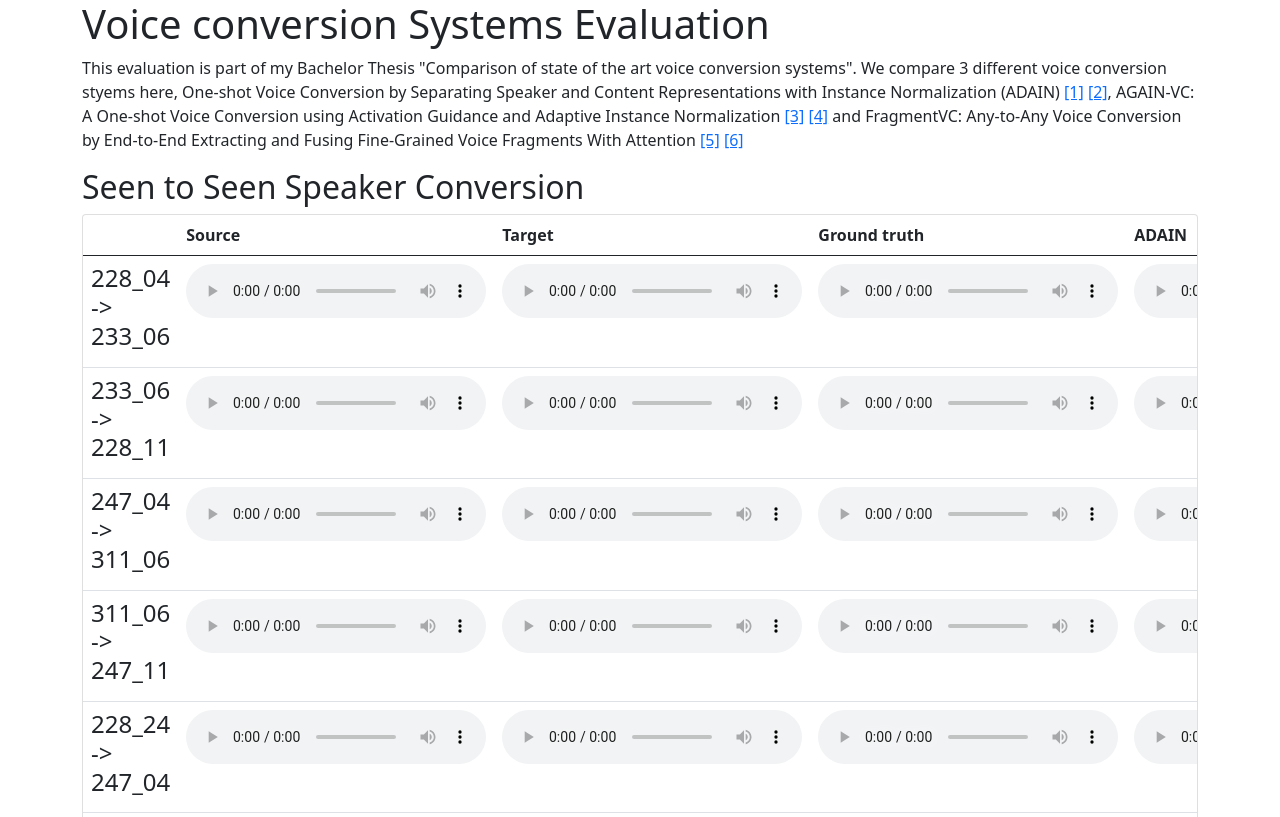
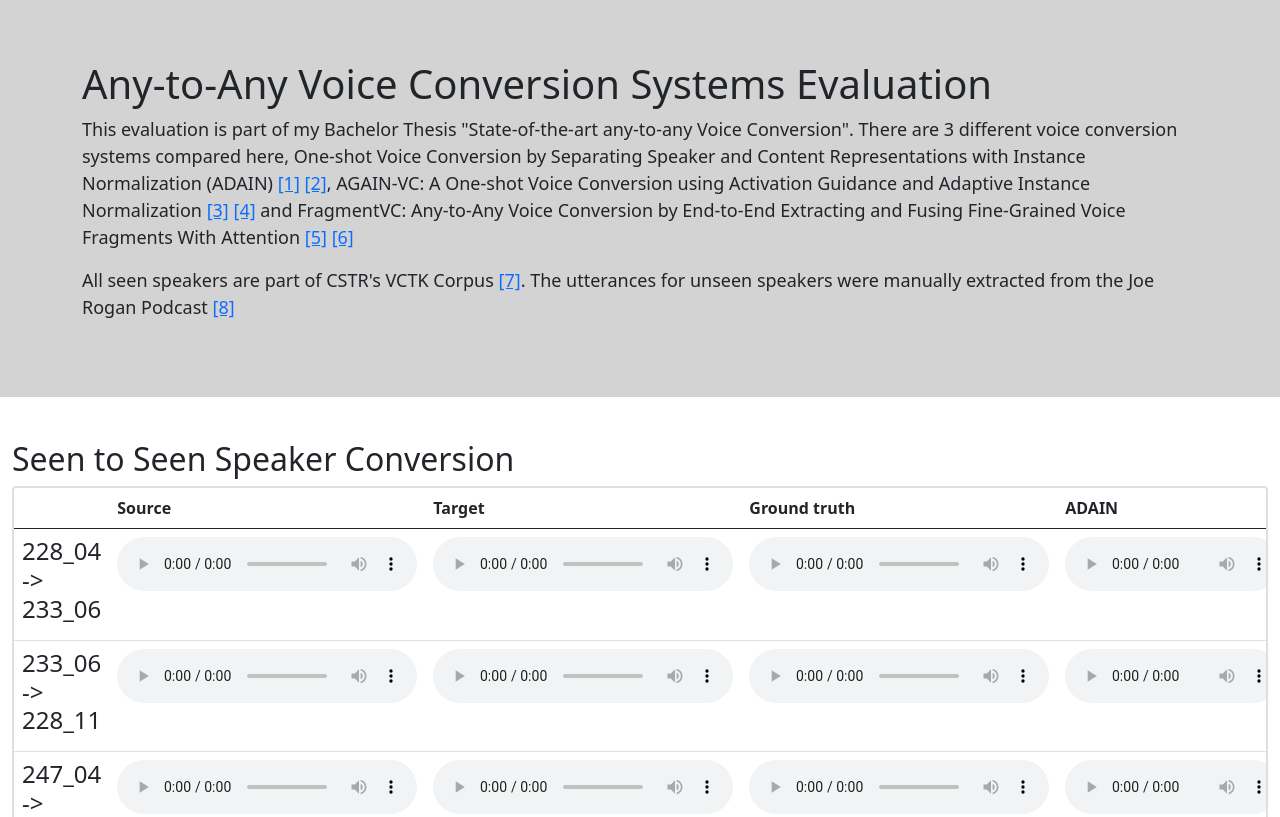
Before and after one commit to m1n1/vc-eval, a plain HTML site: page index.html in a window 1280 px wide. Shown: the top 817 px of the page. Drawn offline with nearby package versions, Linux system fonts and the light colour scheme.

Commit message:
Small style and text improvements

```diff
--- a/index.html
+++ b/index.html
@@ -1,18 +1,15 @@
 <!DOCTYPE html>
 <html>
-    <link type="text/css" rel="stylesheet" href="stylesheets/main.css" />
+    <link type="text/css" rel="stylesheet" href="/stylesheets/main.css" />
+    <!-- CSS only -->
+    <link href="https://cdn.jsdelivr.net/npm/bootstrap@5.0.2/dist/css/bootstrap.min.css" rel="stylesheet"
+    integrity="sha384-EVSTQN3/azprG1Anm3QDgpJLIm9Nao0Yz1ztcQTwFspd3yD65VohhpuuCOmLASjC" crossorigin="anonymous">
 <body>
-    <div class="jumbotron jumptron-fluid">
+    <div class="jumbotron jumptron-fluid" id="header">
         <div class="container">
-        <!-- CSS only -->
-        <link href="https://cdn.jsdelivr.net/npm/bootstrap@5.0.2/dist/css/bootstrap.min.css" rel="stylesheet"
-            integrity="sha384-EVSTQN3/azprG1Anm3QDgpJLIm9Nao0Yz1ztcQTwFspd3yD65VohhpuuCOmLASjC" crossorigin="anonymous">
+        <h1>Any-to-Any Voice Conversion Systems Evaluation</h1>
 
-
-        <h1>Voice conversion Systems Evaluation</h1>
-
-        <p>This evaluation is part of my Bachelor Thesis "Comparison of state of the art voice conversion systems". We
-            compare 3 different voice conversion styems here,
+        <p class="header-text">This evaluation is part of my Bachelor Thesis "State-of-the-art any-to-any Voice Conversion". There are 3 different voice conversion systems compared here,
             One-shot Voice Conversion by Separating Speaker and Content Representations with Instance Normalization
             (ADAIN)
             <a href="https://github.com/jjery2243542/adaptive_voice_conversion">[1]</a> <a
@@ -23,9 +20,13 @@
             With Attention
             <a href="https://github.com/yistLin/FragmentVC">[5]</a> <a href="https://arxiv.org/abs/2010.14150">[6]</a>
         </p>
+        <p class="header-text">  All seen speakers are part of CSTR's VCTK Corpus <a href="https://datashare.ed.ac.uk/handle/10283/2950">[7]</a>.
+            The utterances for unseen speakers were manually extracted from the Joe Rogan Podcast <a href="https://www.youtube.com/user/PowerfulJRE">[8]</a>
+        </p>
+
     </div>
     </div>
-    <div class="container-xl">
+    <div class="container-xxl">
         <h2>Seen to Seen Speaker Conversion</h2>
         <div class="card mb-3">
             <div class="table-responsive">
--- a/stylesheets/main.css
+++ b/stylesheets/main.css
@@ -0,0 +1,18 @@
+#header {
+    background-color: lightgray;
+    padding-bottom: 7ex;
+    padding-top: 7ex;
+    margin-bottom: 5ex;
+}
+
+.header-text {
+    font-size: large;
+}
+
+.card {
+    border-width: 2px !important;
+}
+
+/* body {
+    background-color: darkgray;
+} */
```
